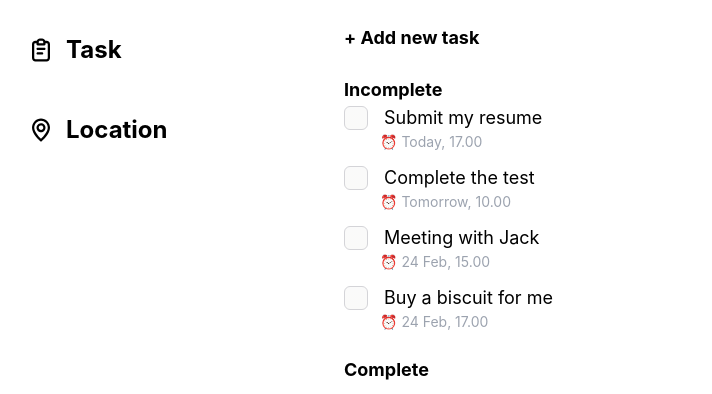
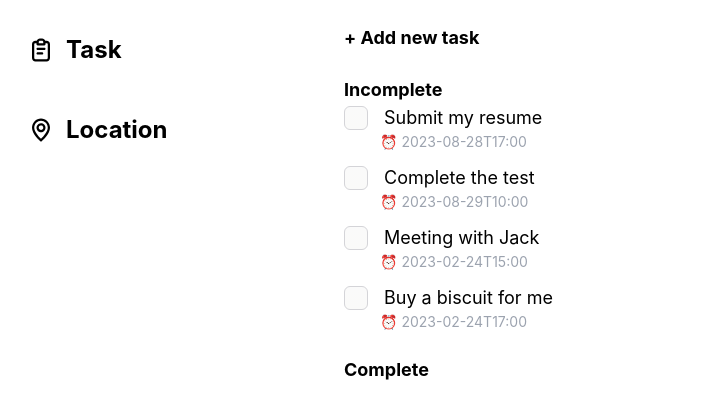
Before and after one commit to Mugiwara-dev/developer-code-test, a React (Create React App) app: page /task in a window 1280 px wide. Shown: the top 394 px of the page, without its empty margins (8-720 px from the left). Built offline with nearby package versions, Linux system fonts and the light colour scheme.

Commit message:
changes in initial Incomplete array of object

```diff
--- a/src/Pages/Web-Task/index.js
+++ b/src/Pages/Web-Task/index.js
@@ -8,25 +8,25 @@ const WebTask = () => {
         {
             id: 1,
             summary: "Submit my resume",
-            date: "⏰ Today, 17.00",
+            date: "⏰ 2023-08-28T17:00",
             complete: false
         },
         {
             id: 2,
             summary: "Complete the test",
-            date: "⏰ Tomorrow, 10.00",
+            date: "⏰ 2023-08-29T10:00",
             complete: false
         },
         {
             id: 3,
             summary: "Meeting with Jack",
-            date: "⏰ 24 Feb, 15.00",
+            date: "⏰ 2023-02-24T15:00",
             complete: false
         },
         {
             id: 4,
             summary: "Buy a biscuit for me",
-            date: "⏰ 24 Feb, 17.00",
+            date: "⏰ 2023-02-24T17:00",
             complete: false
         },
         {
@@ -38,7 +38,7 @@ const WebTask = () => {
         {
             id: 6,
             summary: "Rechedule weekly meeting",
-            date: "⏰ Today, 17.00",
+            date: "⏰ 2023-02-24T15:00",
             complete: true
         },
         {
```
